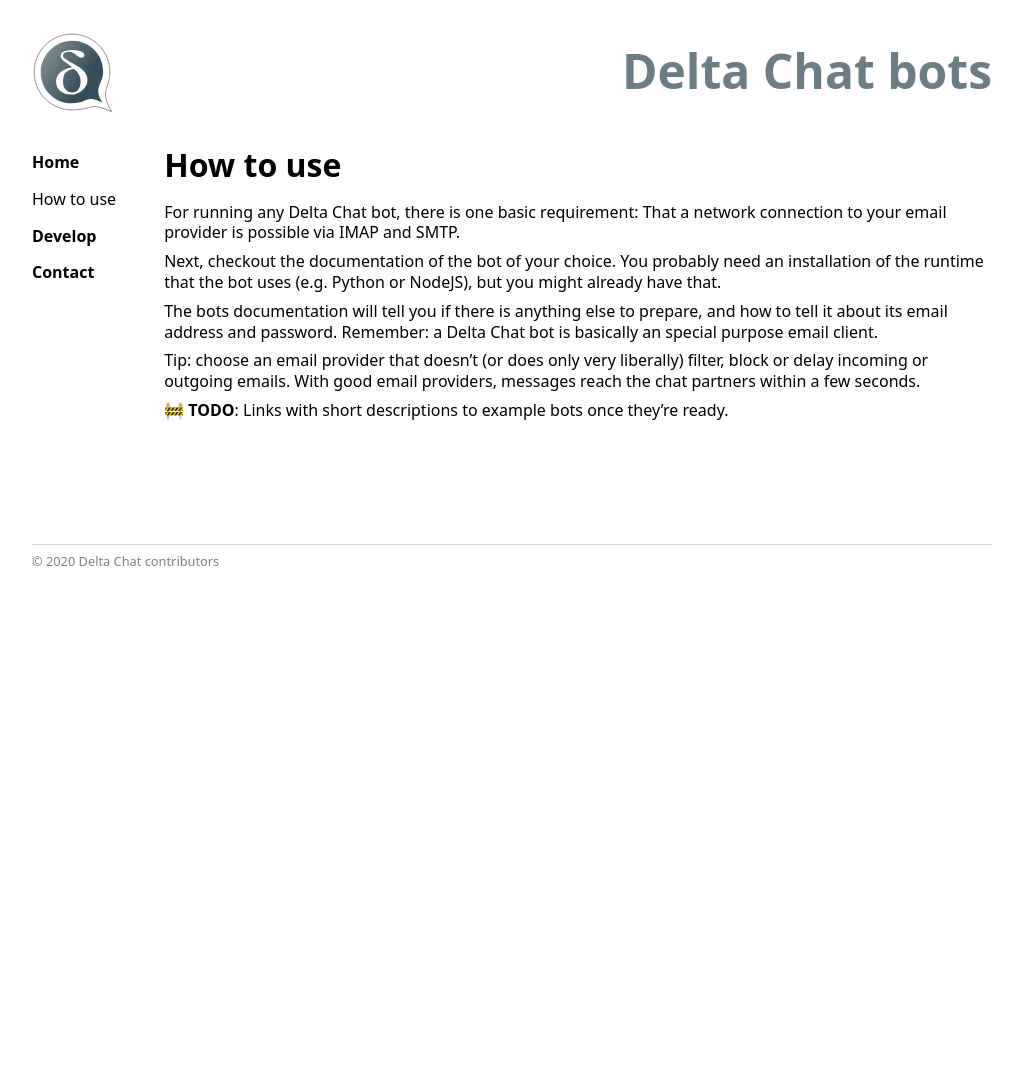
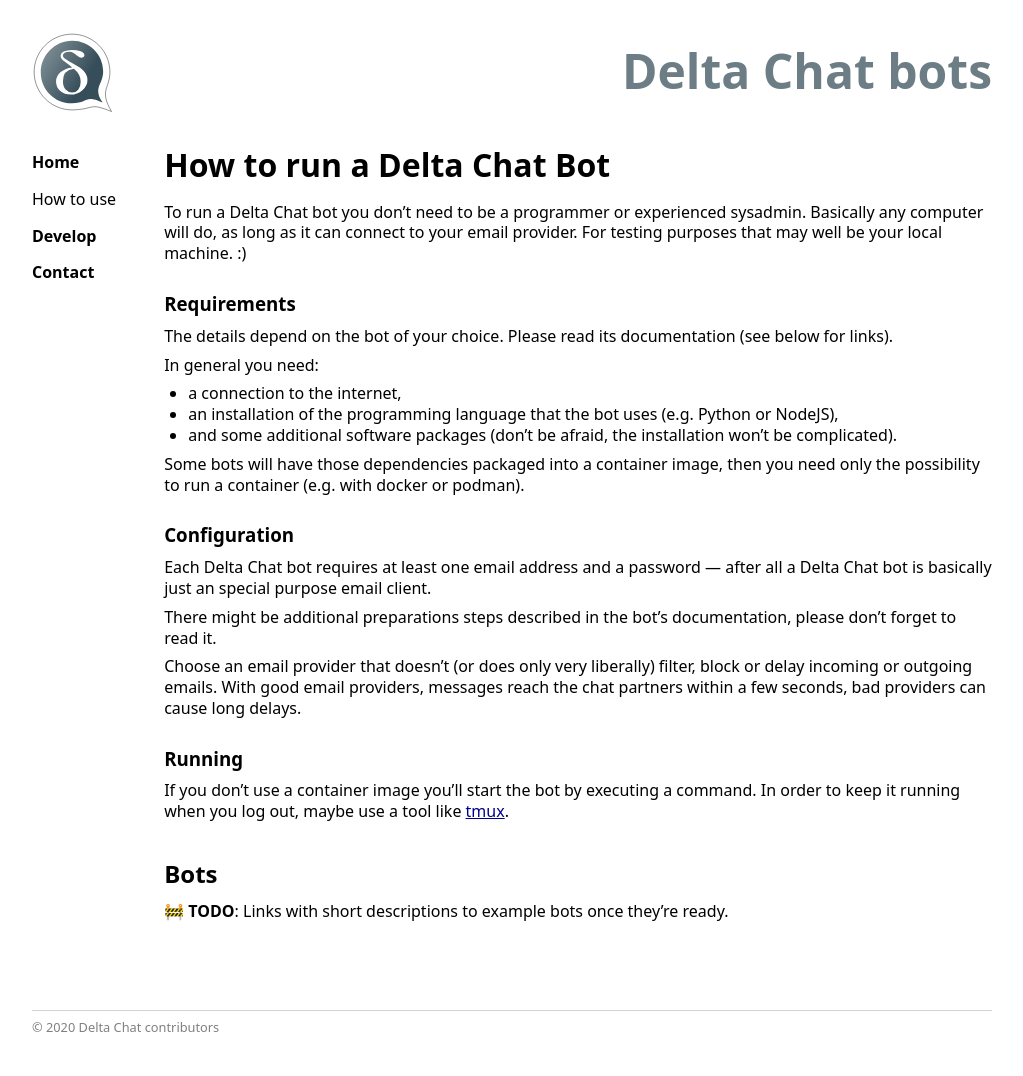
Before and after one commit to deltachat-bot/bot-pages, a Jekyll site: the page built from howto.md, in a window 1280 px wide. Shown: the whole page, without its empty margins (0-1023 px from the left). Built offline with Jekyll 4.4.1, drawn with Linux system fonts in a browser that asks for light colours; before the commit the page ends 900 px from its top, so only the background shows below that.

Commit message:
Improved howto, inspired by lefherz.

```diff
--- a/howto.md
+++ b/howto.md
@@ -1,15 +1,36 @@
 ---
-title: How to use them
+title: How to run a Delta Chat Bot
 ---
 
-# How to use
+# How to run a Delta Chat Bot
 
-For running any Delta Chat bot, there is one basic requirement: That a network connection to your email provider is possible via IMAP and SMTP.
+To run a Delta Chat bot you don't need to be a programmer or experienced sysadmin.
+Basically any computer will do, as long as it can connect to your email provider.
+For testing purposes that may well be your local machine. :)
 
-Next, checkout the documentation of the bot of your choice. You probably need an installation of the runtime that the bot uses (e.g. Python or NodeJS), but you might already have that.
 
-The bots documentation will tell you if there is anything else to prepare, and how to tell it about its email address and password. Remember: a Delta Chat bot is basically an special purpose email client.
+### Requirements
+The details depend on the bot of your choice.
+Please read its documentation (see below for links).
 
-Tip: choose an email provider that doesn't (or does only very liberally) filter, block or delay incoming or outgoing emails. With good email providers, messages reach the chat partners within a few seconds.
+In general you need:
+* a connection to the internet,
+* an installation of the programming language that the bot uses (e.g. Python or NodeJS),
+* and some additional software packages (don't be afraid, the installation won't be complicated).
+
+Some bots will have those dependencies packaged into a container image, then you need only the possibility to run a container (e.g. with docker or podman).
+
+### Configuration
+Each Delta Chat bot requires at least one email address and a password — after all a Delta Chat bot is basically just an special purpose email client.
+
+There might be additional preparations steps described in the bot's documentation, please don't forget to read it.
+
+Choose an email provider that doesn't (or does only very liberally) filter, block or delay incoming or outgoing emails. With good email providers, messages reach the chat partners within a few seconds, bad providers can cause long delays.
+{: .tip }
+
+### Running
+If you don't use a container image you'll start the bot by executing a command. In order to keep it running when you log out, maybe use a tool like [tmux](https://github.com/tmux/tmux/).
+
+## Bots
 
 🚧 **TODO**: Links with short descriptions to example bots once they're ready.
```
